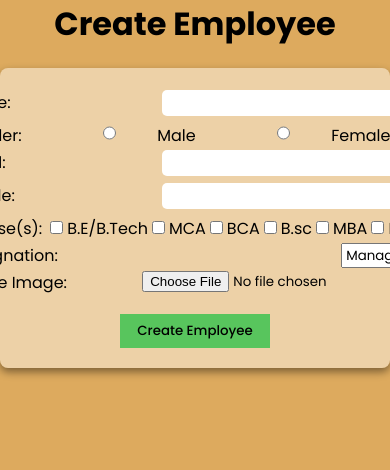
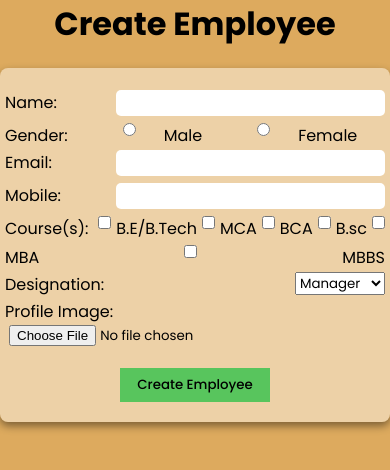
Before and after one commit to thisisnihal/employee-management-system, a Django app: template employee_app/templates/employee_app/create_employee.html in a window 390 px wide. Shown: the part 70-540 px from the top of the page. Run offline with Django 5.2, Linux system fonts and the light colour scheme; the template is opened without the code that fills it, so the values that code supplies are empty.

Commit message:
improved css

```diff
--- a/static/css/style.css
+++ b/static/css/style.css
@@ -154,8 +154,10 @@ nav ul {
   margin: 20px auto;
   max-width: 600px;
   width: 100%;
+
   height: auto;
   display: flex;
+  flex-wrap: wrap;
   justify-content: center;
   align-items: center;
 }
@@ -167,14 +169,16 @@ nav ul {
 }
 
 .courses {
-  align-items: baseline;
+  align-items: flex-end;
   gap: 4px;
 }
 
 .form-group {
   display: flex;
   width: 100%;
+  flex-wrap: wrap;
   justify-content: space-between;
+  align-items: start;
   margin: 2px 0;
 }
 
@@ -282,10 +286,6 @@ th {
     z-index: 1;
   }
 
-  .create_employee_page {
-    padding: 15px;
-    margin: 10px;
-  }
 
   header {
     padding: 0;
@@ -320,4 +320,19 @@ th {
   .menu-btn {
     display: flex;
   }
+
+
+  .employee_edit_create_container {
+
+    padding: 20px 5px;
+    margin: 20px 10px;
+    width: 100%;
+    height: auto;
+    display: flex;
+    flex-wrap: wrap;
+    justify-content: center;
+    align-items: start;
+
+  }
+
 }
```
